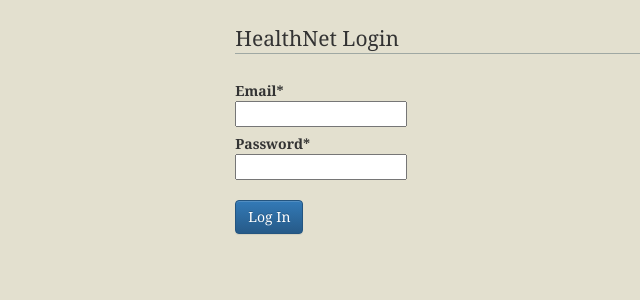
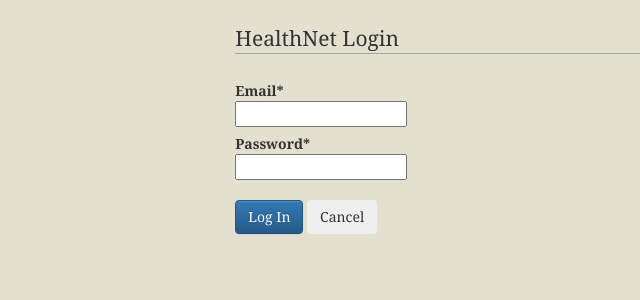
Before and after one commit to anthonyjp/antiTry-HealthNet, a Django app: page /login in a window 1280 px wide. Shown: the part 143-443 px from the top of the page, without its empty margins (13-653 px from the left). Run offline with Django 3.2, Linux system fonts and the light colour scheme; style sheets or scripts are compiled from the project's sources; parts of the project's set-up code (start-up, migrations or seed data) failed here and were passed over; some libraries are stand-ins or nearby versions.

Commit message:
Added cancel functionality to login and register forms

```diff
--- a/registry/forms.py
+++ b/registry/forms.py
@@ -65,7 +65,7 @@ class PatientRegisterForm(models.ModelForm):
             ),
             FormActions(
                 Submit('submit', 'Submit'),
-                Button('cancel', 'Cancel')
+                Button('cancel', 'Cancel', onclick="window.history.back()")
             )
         )
 
@@ -113,6 +113,7 @@ class LoginForm(forms.Form):
              ),
             FormActions(
                 Submit('login', 'Log In'),
+                Button('cancel', 'Cancel', onclick="window.history.back()")
             )
         )
 
@@ -131,7 +132,7 @@ class AppointmentSchedulingForm(models.ModelForm):
         self.helper = FormHelper()
         self.helper.form_class = 'form-horizontal hn-form appointment'
         self.helper.form_method = 'POST'
-        self.helper.form_action = 'appointment'
+        self.helper.form_action = ''
         self.helper.label_class = 'col-lg-2'
         self.helper.field_class = 'col-lg-8'
 
@@ -147,7 +148,7 @@ class AppointmentSchedulingForm(models.ModelForm):
             ),
             FormActions(
                 Submit('submit', 'Submit'),
-                Button('cancel', 'Cancel')
+                Button('cancel', 'Cancel', onclick="window.history.back()")
             )
         )
         self.fields['time'].widget.attrs['datepicker'] = True
--- a/registry/models/info_models.py
+++ b/registry/models/info_models.py
@@ -1,7 +1,6 @@
 from django.db import models
 from localflavor.us.models import PhoneNumberField
 from model_utils.managers import InheritanceManager
-
 from registry.utility.options import Relationship
 from .data_models import Hospital, Note
 from .user_models import Doctor, Nurse, Patient, AdmissionInfo
@@ -16,6 +15,9 @@ class Appointment(models.Model):
     #nurse = models.ForeignKey(to=Nurse, on_delete=models.SET_NULL, null=True)
 
     location = models.ForeignKey(to=Hospital, on_delete=models.CASCADE)
+
+    def __str__(self):
+        return self.time.__str__() + " Patient " + self.patient.__str__() + " Doctor " + self.doctor.__str__() + " Location" + self.location.__str__()
 
 
 class MedicalData(models.Model):
--- a/registry/urls.py
+++ b/registry/urls.py
@@ -10,5 +10,5 @@ urlpatterns = [
     url(r'^login$', views.login, name='login'),
     url(r'^detail/(?P<pk>[0-9]+)/$', views.detail, name='detail'),
     url(r'^appointment/$', views.apptSchedule, name='apptSchedule'),
-    url(r'^admins/$', views.admins, name='admins')
+    url(r'^admins/$', views.admins, name='admins'),
 ]
--- a/registry/views.py
+++ b/registry/views.py
@@ -64,4 +64,4 @@ def doc_nurse(request):
     return render(request, 'registry/doc_nurse.html')
 
 def admins (request):
-    return render(request, 'registry/admins.html')
+    return render(request, 'registry/admin.html')
--- a/template/registry/admin.html
+++ b/template/registry/admin.html
@@ -17,8 +17,8 @@
     <u1 class = "tab-links">
         <li class = "active"><a href = "Personal">Personal</a></li>
         <li><a href="Logs-Stats">Logs/Stats</a></li>
-        <li><a href="Add Staff">Add Staff</a></li>
-        <li><a href="Add Patient">Add Patient</a></li>
+        <li><a href="AddStaff">Add Staff</a></li>
+        <li><a href="AddPatient">Add Patient</a></li>
         <li><a href="Inbox">Inbox</a></li>
     </u1>
 
```
